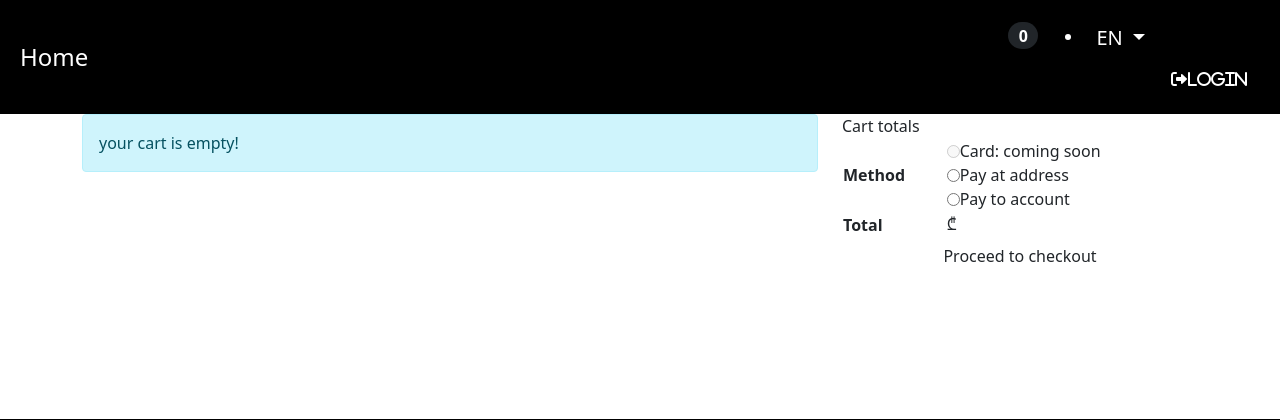
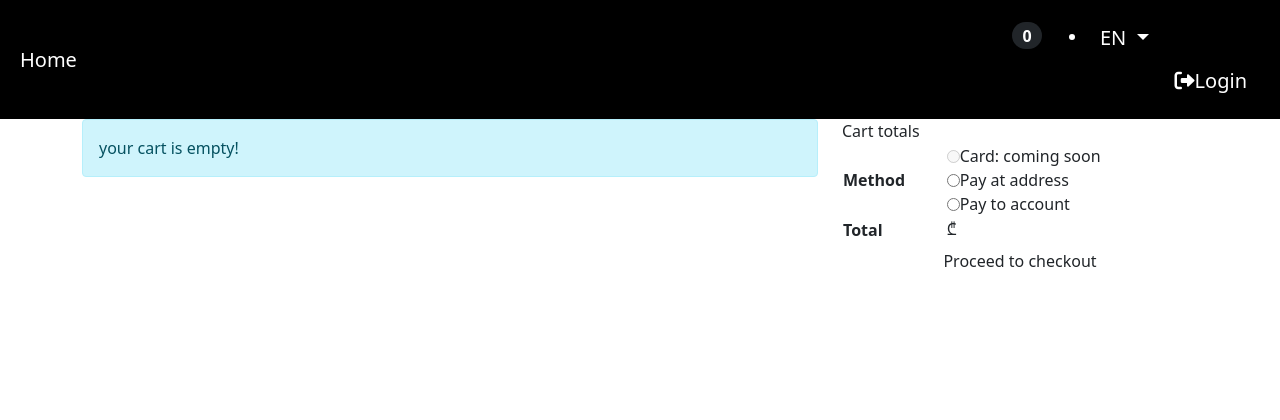
Before and after one commit to merab7/kharikha_trans, a Django app: template card/templates/cart_sum.html in a window 1280 px wide. Shown: the top 420 px of the page. Run offline with Django 3.2, Linux system fonts and the light colour scheme; the template is opened without the code that fills it, so the values that code supplies are empty; some libraries are stand-ins or nearby versions.

Commit message:
cahngign btns layout adn colors also changing navbar adn logo and the name of the site changing forms as well

```diff
--- a/store/templates/base.html
+++ b/store/templates/base.html
@@ -107,7 +107,7 @@
               >
                 <li class="nav-item">
                   <a
-                    class="nav-link  fs-4 text-white"
+                    class="nav-link  fs-5 text-white"
                     aria-current="page"
                     href="{% url 'home' %}"
                     >{% trans "Home" %}</a
@@ -148,7 +148,7 @@
                     href="{% url 'cart_sum' %}"
                     class="btn cart-link d-flex align-items-center"
                   >
-                    <i class="bi-cart-fill me-1 fs-4 text-white"></i>
+                    <i class="bi-cart-fill me-1 fs-5 text-white"></i>
                     <span
                       class="badge bg-dark text-white ms-1 fs-6 rounded-pill"
                       id="cart_count"
@@ -167,7 +167,7 @@
               {% if user.is_authenticated %}
               <div class="widget-text icon alt-font">
                 <a href="{% url 'profile' %}">
-                  <i class="fas fa-user d-inline-block ml-2 fs-8 text-white me-5px"></i>
+                  <i class="fas fa-user d-inline-block ml-2 fs-5 text-white me-5px"></i>
                   <span class="d-none d-xxl-inline-block text-white fs-5">
                     {% trans "Account" %}
                   </span>
@@ -204,11 +204,11 @@
             </div>
             <div class="mt-7 ">
             {% if not user.is_authenticated %}
-            <a href="{% url 'login' %}" class="btn"> <i class="fa-solid fa-right-from-bracket fs-8 text-white mt-5 ">{% trans "Login" %}</i></a>
+            <a href="{% url 'login' %}" class="btn bg-black text-white fs-5 "> <i class="fa-solid fa-right-from-bracket fs-5 text-white mt-5 "></i>{% trans "Login" %}</a>
             {% else %}
             <form method="post" action="{% url 'logout' %}">
               {% csrf_token %}
-              <button class="btn" type="submit"><i class="fa-solid fa-right-from-bracket fs-8 text-white">{% trans "Logout" %}</i></button>
+              <button class="btn bg-black text-white fs-5" type="submit"><i class="fa-solid fa-right-from-bracket fs-5 text-white"></i>{% trans "Logout" %}</button>
             </form>
             {% endif %}
           </div>
```
